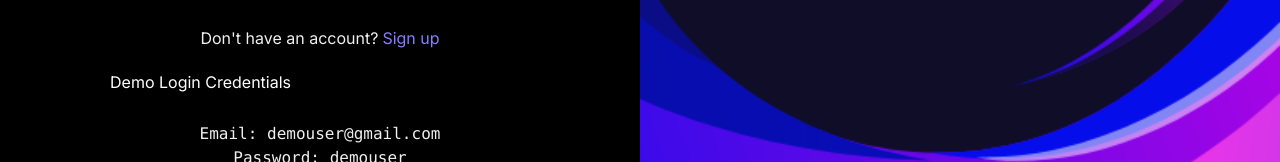
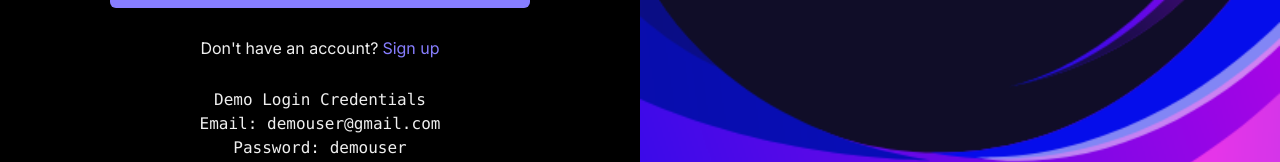
Before and after one commit to Pavan-Kamthane/Sampark, a React (Vite) app: page /sign-in in a window 1280 px wide. Shown: the part 557-719 px from the top of the page. Built offline with nearby package versions, Linux system fonts and the light colour scheme; no server answers.

Commit message:
demouser 2.O

```diff
--- a/src/_auth/forms/SigninForm.tsx
+++ b/src/_auth/forms/SigninForm.tsx
@@ -112,9 +112,9 @@ const SigninForm = () => {
             </Link>
           </p>
 
-          <h5>Demo Login Credentials</h5>
           <pre className="text-small-regular text-light-2 text-center mt-2">
 
+          <h5>Demo Login Credentials</h5>
           Email: demouser@gmail.com
             <br />
             Password: demouser
```
